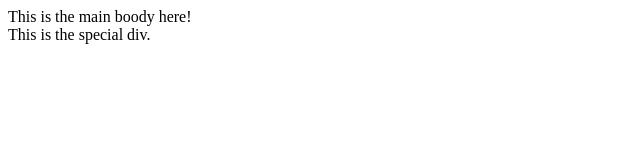
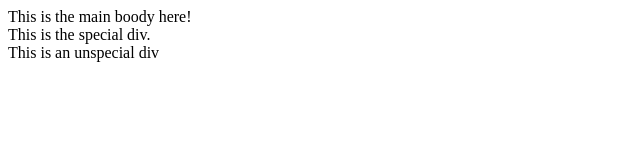
Before and after one commit to tjbates41/TJ, a plain HTML site: page index.html in a window 1280 px wide. Shown: the whole page, without its empty margins (0-640 px from the left). Drawn offline with Linux system fonts and the light colour scheme.

Commit message:
changed index.html

```diff
--- a/index.html
+++ b/index.html
@@ -14,5 +14,6 @@
     <div>
       This is the special div.
     </div>
+				<div>This is an unspecial div</div>
   </body>
 </html>
```
